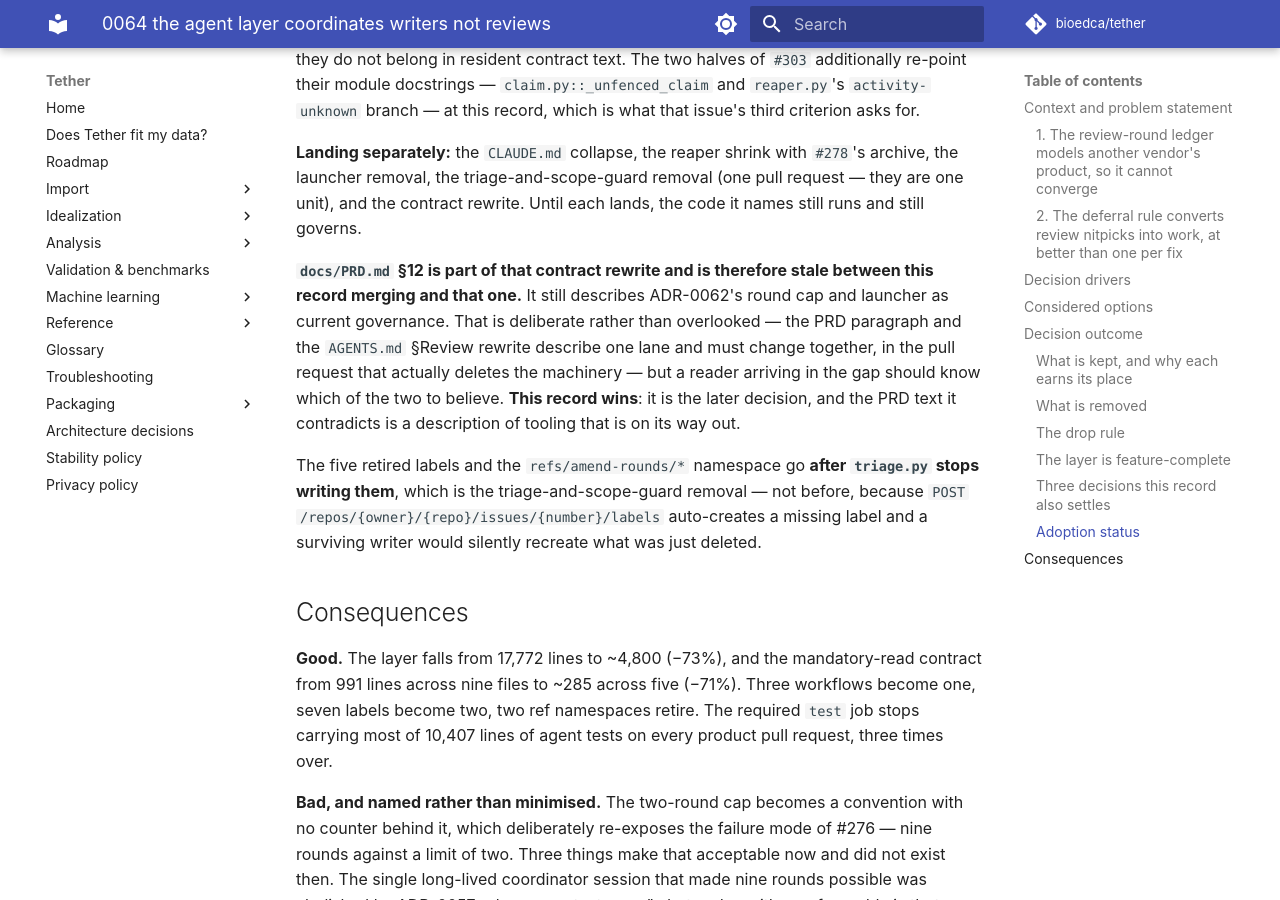
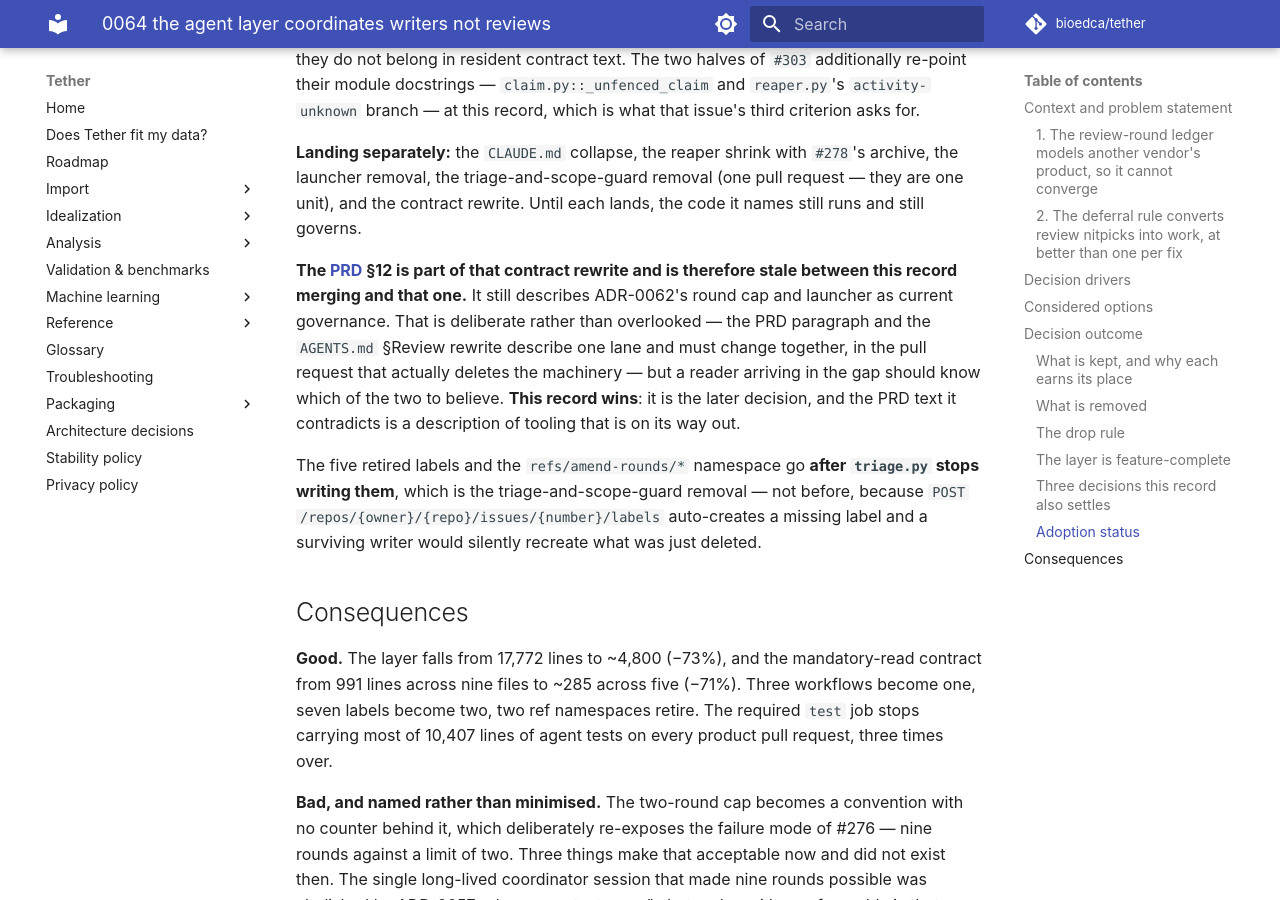
Before and after one commit to bioedca/tether, an MkDocs documentation site: the page built from docs/adr/0064-the-agent-layer-coordinates-writers-not-reviews.md, in a window 1280 px wide and 900 px high, scrolled down 6591 px. Built offline with MkDocs 1.6.1 and Material for MkDocs 9.7.7, drawn with Linux system fonts in a browser that asks for light colours; comment, search, counter and statistics services are not loaded; the version menu is left out.

Commit message:
docs(adr): link the PRD by URL, not by an unfollowable path
The PRD is excluded from the mkdocs site, so a published page naming
`docs/PRD.md` hands a reader a path they cannot follow -
test_no_published_page_points_at_the_unserved_prd exists to catch exactly that,
and it caught this.

Recording how it reached the remote: the previous commit ran the test but the
result went through `| tail -2`, which exits 0 regardless, so the && chain
after it pushed over a red test. The suite is green now (3129 passed) and the
exit code was read from PIPESTATUS rather than from the pipeline.

```diff
--- a/docs/adr/0064-the-agent-layer-coordinates-writers-not-reviews.md
+++ b/docs/adr/0064-the-agent-layer-coordinates-writers-not-reviews.md
@@ -249,8 +249,9 @@
 launcher removal, the triage-and-scope-guard removal (one pull request — they are one unit), and the
 contract rewrite. Until each lands, the code it names still runs and still governs.
 
-**`docs/PRD.md` §12 is part of that contract rewrite and is therefore stale between this record
-merging and that one.** It still describes ADR-0062's round cap and launcher as current governance.
+**The [PRD](https://github.com/bioedca/tether/blob/main/docs/PRD.md) §12 is part of that contract
+rewrite and is therefore stale between this record merging and that one.** It still describes
+ADR-0062's round cap and launcher as current governance.
 That is deliberate rather than overlooked — the PRD paragraph and the `AGENTS.md` §Review rewrite
 describe one lane and must change together, in the pull request that actually deletes the machinery
 — but a reader arriving in the gap should know which of the two to believe. **This record wins**: it
```
